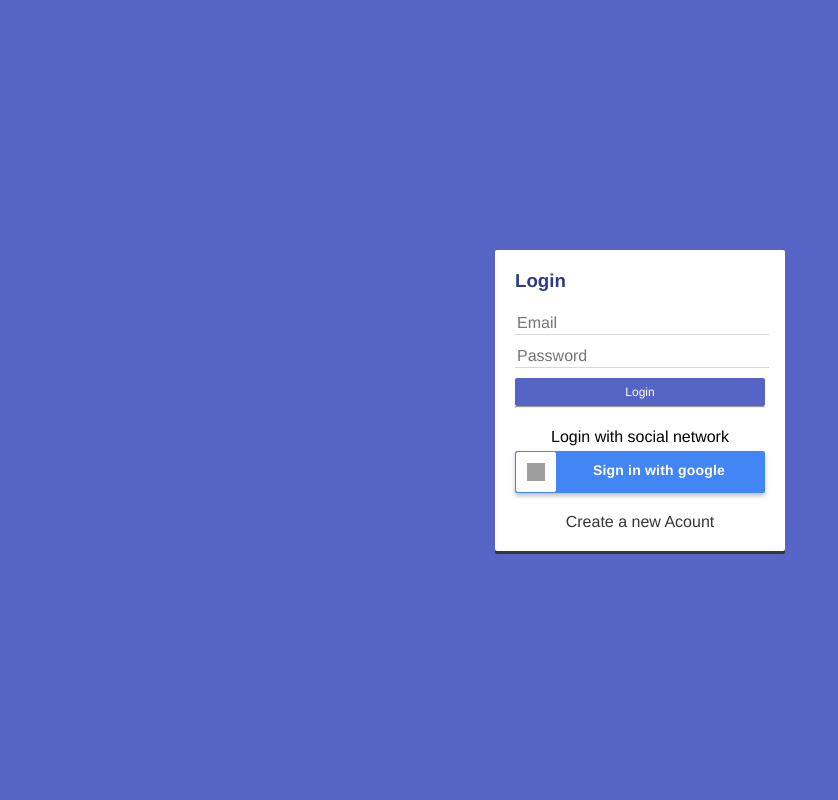
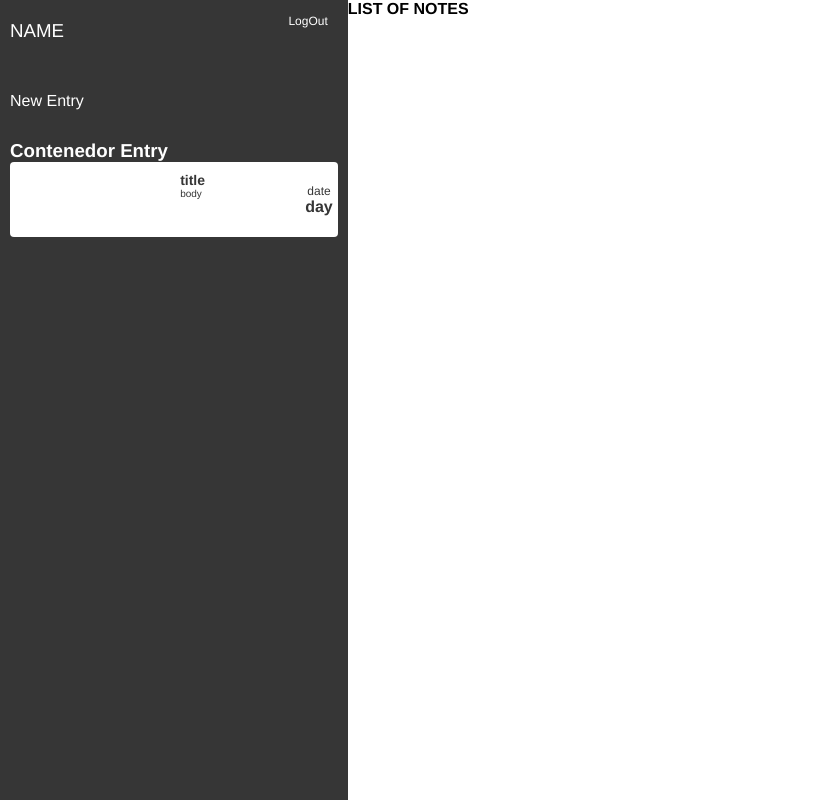
Before and after one commit to D-Perez85/journal_app, a React (Create React App) app: page / in a window 1280 px wide. Before the commit this address led to /auth/login. Shown: the whole page, without its empty margins (0-838 px from the left). Built offline with nearby package versions, Linux system fonts and the light colour scheme; grey boxes are pictures that could not be loaded.

Commit message:
Journal Screen Component

```diff
--- a/src/components/journal/JournalEntry.jsx
+++ b/src/components/journal/JournalEntry.jsx
@@ -9,7 +9,7 @@ const JournalEntry = () => {
           className="journal__entry-picture"
           style={{
             backgroundSize: "cover",
-            backgroundImage: url("https://cdn.pixabay.com/photo/2018/01/14/23/12/nature-3082832__340.jpg")
+            backgroundImage: "https://cdn.pixabay.com/photo/2018/01/14/23/12/nature-3082832__340.jpg"
           }}
         ></div>
 
--- /dev/null
+++ b/src/components/journal/JournalScreen.jsx
@@ -0,0 +1,18 @@
+import React from "react";
+import SideBar from "./SideBar";
+
+const JournalScreen = () => {
+  return (
+    <div
+    className="journal__main-content ">
+
+      <SideBar/>
+
+      <main>
+        <h4> LIST OF NOTES</h4>
+      </main>
+    </div>
+  );
+};
+
+export default JournalScreen;
--- a/src/routers/AppRouter.jsx
+++ b/src/routers/AppRouter.jsx
@@ -1,5 +1,6 @@
 import React from "react";
 import { Switch, BrowserRouter as Router, Route,  Redirect } from "react-router-dom";
+import JournalScreen from "../components/journal/JournalScreen";
 import AuthRouter from "./AuthRouter";
 
 const AppRouter = () => {
@@ -9,6 +10,8 @@ const AppRouter = () => {
       <div>
         <Switch>
           <Route path="/auth" component={AuthRouter}/>
+          <Route exact path="/" component={JournalScreen} />
+
           <Redirect to="/auth/login" />
         </Switch>
       </div>
```
